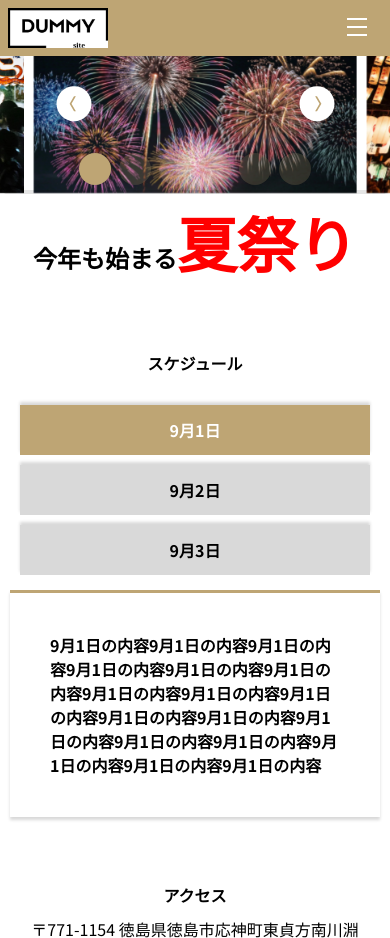
After one commit to ryo090201/work5, a PHP site: page / in a window 390 px wide. The commit adds this page. Shown: the top 938 px of the page. Run offline with PHP 8.4, Linux system fonts and the light colour scheme.

Commit message:
Add files via upload
修正１回目

```diff
--- a/第5回/CSS/header.css
+++ b/第5回/CSS/header.css
@@ -80,6 +80,7 @@ header {
     }
 
     .header {
+        top:0;
         position: fixed;
         display: flex;
         padding: 3px 8px 3px 0px;
@@ -125,17 +126,17 @@ header {
     }
 
     .menu_list {
-        border-top: 1px solid #d7d7d7;
+        border-top: 1px solid white;
         max-width: 100%;
     }
     .menu_item {
-        border-bottom: 1px solid #d7d7d7;
+        border-bottom: 1px solid white;
     }
 
     .menu_link {
         display: block;
         padding: 13px 10px;
-        color: #d7d7d7;
+        color: white;
         text-align: center;
     }
     .header_menu-btn {
--- a/第5回/CSS/main.css
+++ b/第5回/CSS/main.css
@@ -129,6 +129,7 @@ margin-left: 100px;
 }
 
 .text{
+    padding:0px 10px 0px 10px;
     display: flex;
     justify-content: space-between;
     max-width: 1050px;
--- a/第5回/footer.php
+++ b/第5回/footer.php
@@ -12,7 +12,7 @@
 <body>
     <footer class="foot">
         <div class="foot">
-            <a href="./main.php">
+            <a href="./index.php">
                 <img src="../logo.png" width="100" alt="フッター">
             </a>
         </div>
--- a/第5回/header.php
+++ b/第5回/header.php
@@ -13,19 +13,19 @@
     <div class="container">
         <header class="header">
             <div class="header_content">
-                <a href="./main.php">
+                <a href="index.php">
                     <img src="../logo.png" width="100" alt="ヘッダー">
                 </a>
                 <div class="header_menu">
                     <ul class="menu_list">
                         <li class="menu_item">
-                            <a class="menu_link" href="#schg">スケジュール</a>
+                            <a class="menu_link" href="index.php#schg">スケジュール</a>
                         </li>
                         <li class="menu_item">
-                            <a class="menu_link" href="#acss">アクセス</a>
+                            <a class="menu_link" href="index.php#acss">アクセス</a>
                         </li>
                         <li class="menu_item">
-                            <a class="menu_link" href="#resv">席予約</a>
+                            <a class="menu_link" href="index.php#resv">席予約</a>
                         </li>
                     </ul>
                 </div>
--- /dev/null
+++ b/第5回/index.php
@@ -0,0 +1,103 @@
+<!DOCTYPE html>
+<html lang="ja">
+<head>
+    <meta charset="UTF-8">
+    <meta name="viewport" content="width=device-width, initial-scale=1.0">
+    <title>index</title>
+    <link rel="stylesheet" href="./CSS/main.css">
+    <link rel="preconnect" href="https://fonts.googleapis.com">
+    <link rel="preconnect" href="https://fonts.gstatic.com" crossorigin>
+    <link rel="stylesheet" href="https://cdn.jsdelivr.net/npm/swiper@11/swiper-bundle.min.css"/>
+    <link href="https://fonts.googleapis.com/css2?family=Noto+Sans+JP:wght@100..900&display=swap" rel="stylesheet">
+</head>
+<body>
+    <header>
+        <?php include('./header.php'); ?>
+    </header>
+    <div class="app">
+    <!-- Slider main container -->
+    <div class="swiper">
+    <!-- Additional required wrapper -->
+    <div class="swiper-wrapper">
+    <!-- Slides -->
+    <div class="swiper-slide"><img src="./kv/slide_1.jpg" alt="代替テキスト"></div>
+    <div class="swiper-slide"><img src="./kv/slide_2.jpg" alt="代替テキスト"></div>
+    <div class="swiper-slide"><img src="./kv/slide_3.jpg" alt="代替テキスト"></div>
+    <div class="swiper-slide"><img src="./kv/slide_1.jpg" alt="代替テキスト"></div>
+    <div class="swiper-slide"><img src="./kv/slide_2.jpg" alt="代替テキスト"></div>
+    <div class="swiper-slide"><img src="./kv/slide_3.jpg" alt="代替テキスト"></div>
+    </div>
+    <!-- If we need pagination -->
+        <div class="swiper-pagination"></div>
+    <!-- If we need navigation buttons -->
+        <div class="swiper-button-prev"></div>
+        <div class="swiper-button-next"></div>
+    <!-- If we need scrollbar -->
+        <div class="swiper-scrollbar"></div>
+    </div>
+    </div>
+    <div class="copy_box">
+    <span class="copy">今年も始まる<span class="copy_red">夏祭り</span></span>
+    </div>
+    <div class="sch" id="schg">スケジュール</div>
+    <div class="block">
+        <p id="web" class="web">9月1日</p>
+        <p class="seo">9月2日</p>
+        <p class="apl">9月3日</p>
+    </div>
+    <div class="text">
+        <div class="box">
+            <p id="web_text" class="web_text">9月1日の内容9月1日の内容9月1日の内容9月1日の内容9月1日の内容9月1日の内容9月1日の内容9月1日の内容9月1日の内容9月1日の内容9月1日の内容9月1日の内容9月1日の内容9月1日の内容9月1日の内容9月1日の内容9月1日の内容</p>
+            <p class="seo_text">9月2日の内容9月2日の内容9月2日の内容9月2日の内容9月2日の内容9月2日の内容9月2日の内容9月2日の内容9月2日の内容9月2日の内容9月2日の内容9月2日の内容9月2日の内容9月2日の内容9月2日の内容9月2日の内容9月2日の内容</p>
+            <p class="apl_text">9月3日の内容9月3日の内容9月3日の内容9月3日の内容9月3日の内容9月3日の内容9月3日の内容9月3日の内容9月3日の内容9月3日の内容9月3日の内容9月3日の内容9月3日の内容9月3日の内容9月3日の内容9月3日の内容9月3日の内容</p>
+        </div>
+    </div>
+    <div class="aaa">
+    </div>
+    <div class="sch" id="acss">アクセス</div>
+    <div>
+        <p class="loca">〒771-1154 徳島県徳島市応神町東貞方南川淵</p>
+    </div>
+    <div class="iframe">
+    <iframe src="https://www.google.com/maps/embed?pb=!1m14!1m12!1m3!1d6607.067008345164!2d134.51810744423508!3d34.10708917594946!2m3!1f0!2f0!3f0!3m2!1i1024!2i768!4f13.1!5e0!3m2!1sja!2sjp!4v1722753243616!5m2!1sja!2sjp" width="1050" height="450" style="border:0;" allowfullscreen="" loading="lazy" referrerpolicy="no-referrer-when-downgrade"></iframe>
+    </div>
+
+    <div class="sch" id="resv">席予約</div>
+
+    <form class="Form" id="Form" action="./check.php" method="POST">
+      <div class="Form-Item">
+        <p class="Form-Item-Label">お名前<span class="Form-Item-Label-Required">※必須</span></p>
+        <input type="text" name="name" class="Form-Item-Input" placeholder="例）田中 太郎" required>
+      </div>
+      <div class="Form-Item">
+        <p class="Form-Item-Label">席の場所<span class="Form-Item-Label-Required">※必須</span></p>
+            <select name="prefecture" id="prefecture" class="Form-Item-Input" required>
+                <option value="" selected>---</option>
+                <option value="SS席">SS席</option>
+                <option value="S席">S席</option>
+                <option value="A席">A席</option>
+                <option value="B席">B席</option>
+                <option value="C席">C席</option>
+            </select>
+      </div>
+      <div class="Form-Item">
+        <p class="Form-Item-Label">メールアドレス<span class="Form-Item-Label-Required">※必須</span></p>
+        <input type="email" name="mail" class="Form-Item-Input" id="myInputm" placeholder="abcd1234@example.com" equired>
+      </div>
+      <div class="Form-Item">
+        <p class="Form-Item-Label">電話番号<span class="Form-Item-Label-Required_b">※任意</span></p>
+        <input type="tel" name="tel" class="Form-Item-Input" id="myInput" placeholder="例）09012345678">
+      </div>
+      <div id="errorMessage"></div>
+      <div class="Form-Item" id="btn">
+      <input type="submit" class="Form-Btn" id="btn1" value="送信" disabled="disabled">
+      </div>
+      </form>
+      <footer>
+        <?php include('./footer.php'); ?>
+      </footer>
+    <script src="https://cdn.jsdelivr.net/npm/swiper@11/swiper-bundle.min.js"></script>
+    <script src="https://code.jquery.com/jquery-3.5.1.min.js"></script>
+    <script src="./js/main.js"></script>
+</body>
+</html>
```
Also changed, not shown: 第5回/CSS/check.css (+35 -0 lines), 第5回/CSS/thanks.css (+7 -0 lines).
